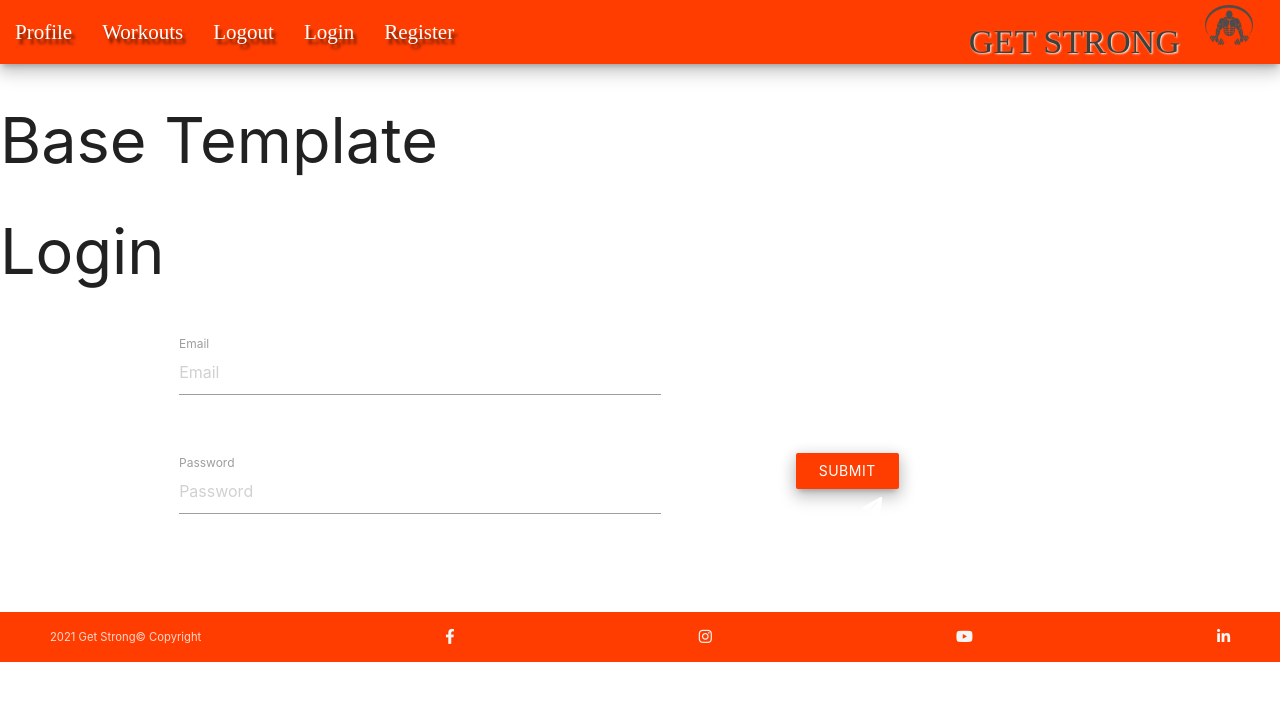
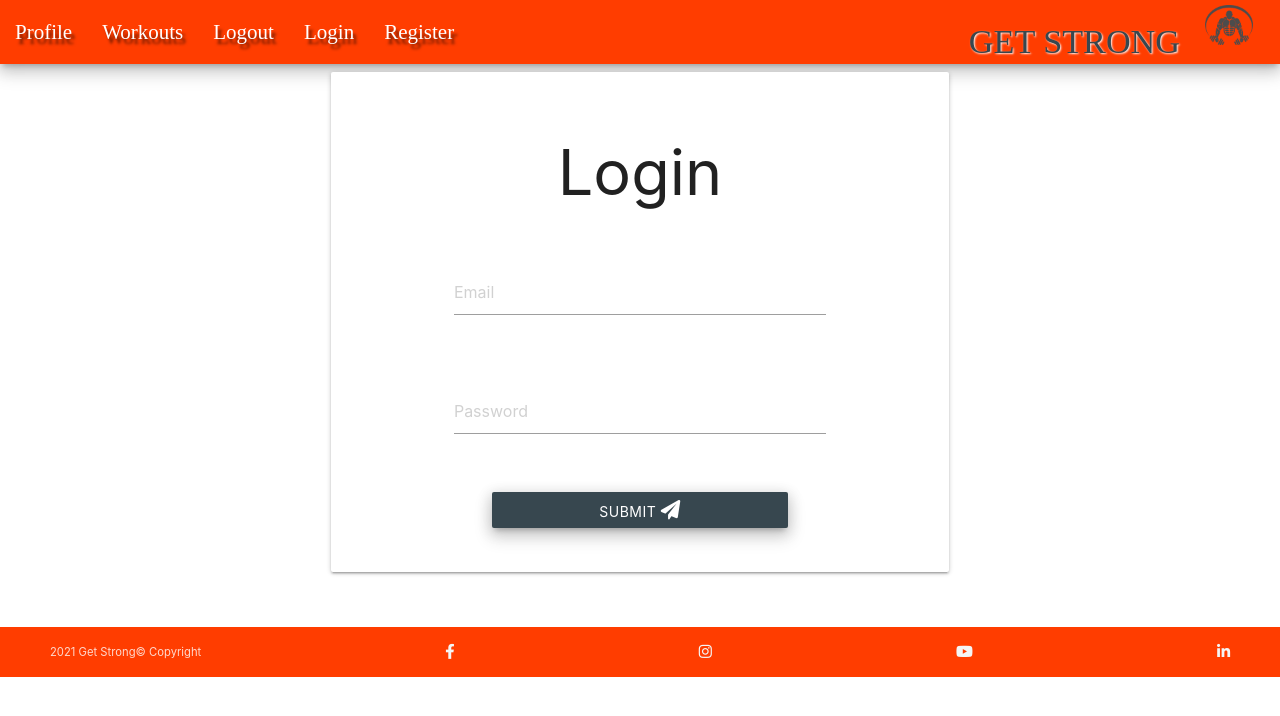
Before and after one commit to hjtb/Get-Strong, a Flask app: page /login in a window 1280 px wide. Shown: the top 716 px of the page. Run offline with Flask 2, Linux system fonts and the light colour scheme; some libraries are stand-ins or nearby versions; some web fonts are replaced.

Commit message:
added registration page and fixed issues on login

```diff
--- a/app.py
+++ b/app.py
@@ -20,6 +20,14 @@ app.secret_key = os.environ.get("SECRET_KEY")
 mongo = PyMongo(app)
 
 
+class RegistrationForm(FlaskForm):
+    """Registration form class for our registration page"""
+    email = EmailField('Email', validators=[InputRequired(),
+    Length(min=6, max=30)])
+    password = PasswordField('Password', validators=[InputRequired(),
+    Length(min=6, max=30), AnyOf(values=['password', 'secret'])])
+
+
 class LoginForm(FlaskForm):
     """Login form class for our login page"""
     email = EmailField('Email', validators=[InputRequired(),
@@ -37,7 +45,11 @@ def get_strong():
 
 @app.route("/register", methods=['GET', 'POST'])
 def register():
-    return render_template("register.html")
+    registration_form = RegistrationForm()
+
+    if registration_form.validate_on_submit():
+        return 'Email: {}.  Password: {}.'.format(registration_form.email.data, registration_form.password.data)
+    return render_template("register.html", registration_form=registration_form)
 
 
 @app.route("/login", methods=['GET', 'POST'])
@@ -58,5 +70,3 @@ if __name__ == "__main__":
     app.run(host=os.environ.get("IP"),
             port=int(os.environ.get("PORT")),
             debug=True)
-
-# todo - fix submit button icon
--- a/static/css/style.css
+++ b/static/css/style.css
@@ -41,7 +41,6 @@ nav li>a:hover{
 #title {
     font-family: condiment;
     text-shadow: 1px 1px 2px rgba(255,255,255);
-    color: #3B413C !important;
     position: absolute;
     right: 100px;
 }
--- a/templates/_render_field.html
+++ b/templates/_render_field.html
@@ -1,6 +1,5 @@
 {% macro render_field(field) %}
-<div class="input-field col s10 center">
-    <label for="{{ field.name }}">{{ field.label.text }}</label>
+<div class="input-field col s10 offset-s1 l8 offset-l2">
     {{ field(class_='validate', **kwargs)|safe }}
     <ul>
         {% for error in field.errors %}
--- a/templates/base.html
+++ b/templates/base.html
@@ -22,7 +22,7 @@
 <header>
     <nav class="nav-extended deep-orange accent-3 z-depth-3">
         <div class="nav-wrapper">
-            <a href="{{ url_for('get_strong') }}"><h4 id="title">GET STRONG</h4></a>
+            <a href="{{ url_for('get_strong') }}"><h4 class="blue-grey-text text-darken-3" id="title">GET STRONG</h4></a>
             <a href="{{ url_for('get_strong') }}" class="brand-logo right"><img class="responsive-img" src="static/images/get_strong_logo.png" alt="get strong logo"></a>
             <a href="#" data-target="mobile-nav" class="sidenav-trigger"><i class="fas fa-bars"></i></a>
             <ul class="left hide-on-med-and-down">
@@ -30,7 +30,7 @@
                 <li><a href="#">Workouts</a></li>
                 <li><a href="#">Logout</a></li>
                 <li><a href="{{ url_for('login') }}">Login</a></li>
-                <li><a href="#">Register</a></li>
+                <li><a href="{{ url_for('register') }}">Register</a></li>
             </ul>
         </div>
     </nav>
@@ -40,10 +40,9 @@
         <li><a href="#">Workouts</a></li>
         <li><a href="#">Logout</a></li>
         <li><a href="{{ url_for('login') }}">Login</a></li>
-        <li><a href="#">Register</a></li>
+        <li><a href="{{ url_for('register') }}">Register</a></li>
     </ul>
 </header>
-    <h1>Base Template</h1>
     {% block content %}
     {% endblock %}
     <footer class="page-footer white">
--- a/templates/login.html
+++ b/templates/login.html
@@ -1,24 +1,22 @@
 {% extends "base.html" %}
 {% block content %}
-    <h1>Login</h1><br>
-
 <div class="row">
-        <form method="POST" class="col s10" action="{{ url_for('login') }}">
+    <form method="POST" class="col s10 offset-s1 m8 offset-m2 l6 offset-l3" action="{{ url_for('login') }}">
         {{ login_form.csrf_token }}
-            <div class="container">
+        <div class="card-panel">
+            <h1 class="center">Login</h1><br>
             <div class="row">
-                    <div class="col s10">{{ render_field(login_form.email, placeholder=login_form.email.label.text) }}</div>
+                <div>{{ render_field(login_form.email, placeholder=login_form.email.label.text) }}</div>
             </div>
             <div class="row">
-                    <div class="col s10">{{ render_field(login_form.password, placeholder=login_form.password.label.text) }}</div>
-                    <div class="col s2">
-                        <button class="btn deep-orange accent-3 z-depth-3" type="submit" name="action">
-                            Submit<i class="fas fa-paper-plane right"></i>
+                <div>{{ render_field(login_form.password, placeholder=login_form.password.label.text) }}</div>
+            </div>
+            <div class="row">
+                <button type="submit" class="btn waves-effect waves-light blue-grey darken-3 z-depth-3 col s6 offset-s3" name="action">
+                    Submit <i class="fas fa-paper-plane prefix"></i>
                 </button>
             </div>
         </div>
-            </div>
-
     </form>
 </div>
 {% endblock %}
```
Also changed, not shown: templates/register.html (+24 -0 lines), README.md. Lines whose indentation alone changed are shown as unchanged.
